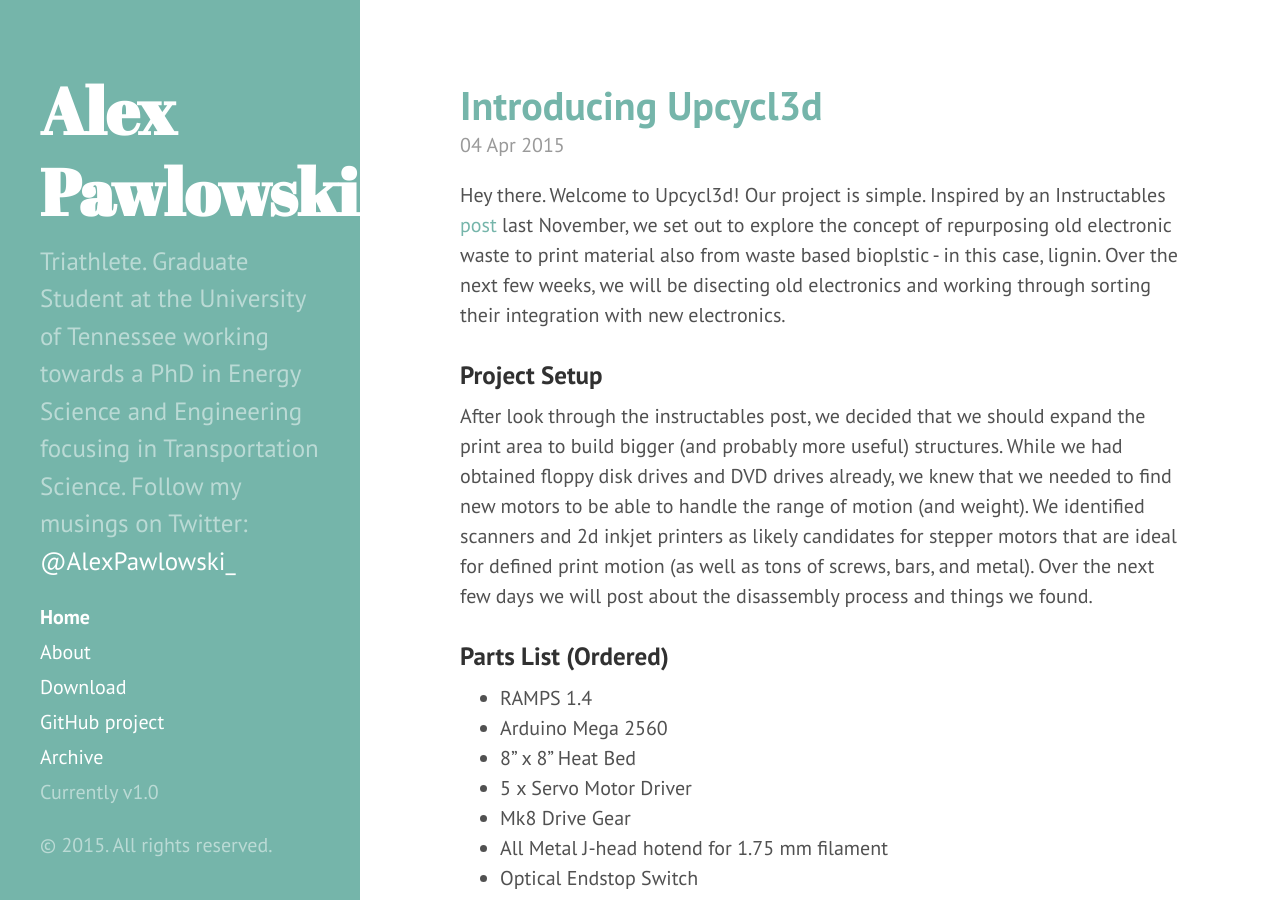
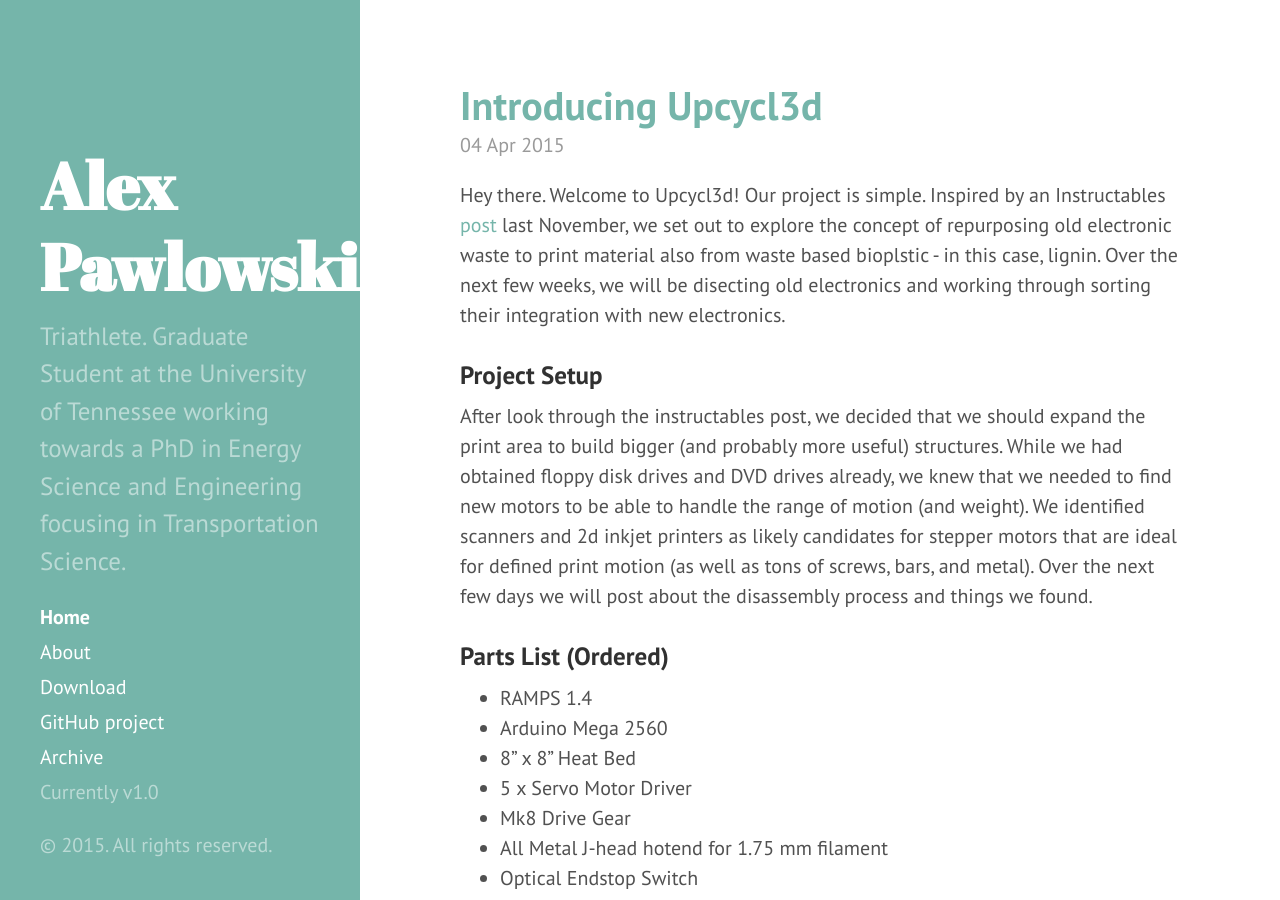
Before and after one commit to alexpawlowski/alexpawlowski.github.io, a Jekyll site: the page built from index.html, in a window 1280 px wide and 900 px high. Built offline with Jekyll 4.4.1, drawn with Linux system fonts in a browser that asks for light colours; Markdown is read by kramdown in place of the engine named in the settings; the list of posts is cut into pages by our own code.

Commit message:
Update _config.yml

```diff
--- a/_config.yml
+++ b/_config.yml
@@ -9,7 +9,7 @@ relative_permalinks: true
 # Setup
 title:            Alex Pawlowski
 tagline:          'Melding E-Waste with Plant Waste'
-description:      'Triathlete. Graduate Student at the University of Tennessee working towards a PhD in Energy Science and Engineering focusing in Transportation Science. Follow my musings on Twitter: <a href="https://twitter.com/AlexPawlowski_">@AlexPawlowski_</a>'
+description:      'Triathlete. Graduate Student at the University of Tennessee working towards a PhD in Energy Science and Engineering focusing in Transportation Science.'
 baseurl:          /
 
 author:
```
